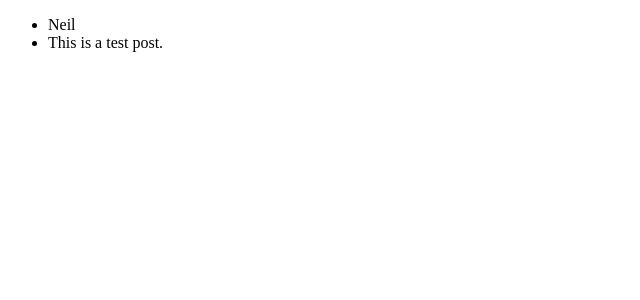
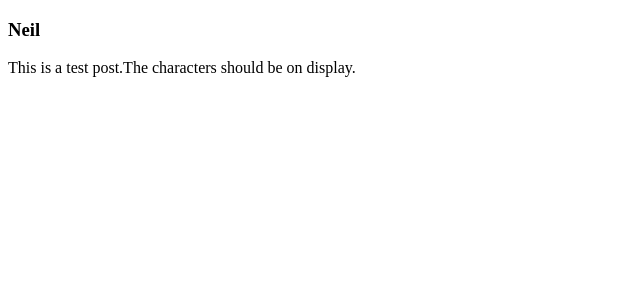
Before and after one commit to Byakuya91/Social-Feed, a React (Create React App) app: page / in a window 1280 px wide. Shown: the top 300 px of the page, without its empty margins (0-640 px from the left). Built offline with nearby package versions, Linux system fonts and the light colour scheme.

Commit message:
I figured out how to display the name and the post by nesting them in a div and giving the name an h3 tag and displaying the post. I now need to figure out how to shift that text below so as I can create the form page to enter the data and information.

```diff
--- a/src/App.js
+++ b/src/App.js
@@ -3,7 +3,10 @@ import DisplayPosts from "./Components/DisplayPosts/DisplayPosts";
 
 function App() {
   const [posts, setPosts] = useState([
-    { name: "Neil ", post: "This is a test post. " },
+    {
+      name: "Neil ",
+      post: "This is a test post.The characters should be on display. ",
+    },
   ]);
   return (
     <div>
--- a/src/Components/DisplayPosts/DisplayPosts.jsx
+++ b/src/Components/DisplayPosts/DisplayPosts.jsx
@@ -10,20 +10,26 @@ const DisplayPosts = (props) => {
       <p>
 
 
-    <div>   {props.parentPosts.map((post)=>{
+      {props.parentPosts.map((post)=>{
           return(
 
-            <ul>
-               <li>{post.name}</li>
-               <li>{post.post}</li>
-            </ul>
+            // <ul>
+            //    <li>{post.name}</li>
+            //    <li>{post.post}</li>
+            // </ul>
+
+            <div>
+              <h3>{post.name}</h3>
+              {post.post}
+
+            </div>
 
 
 
 
           )
        })}
-        </div>
+
 
       </p>
 
```
